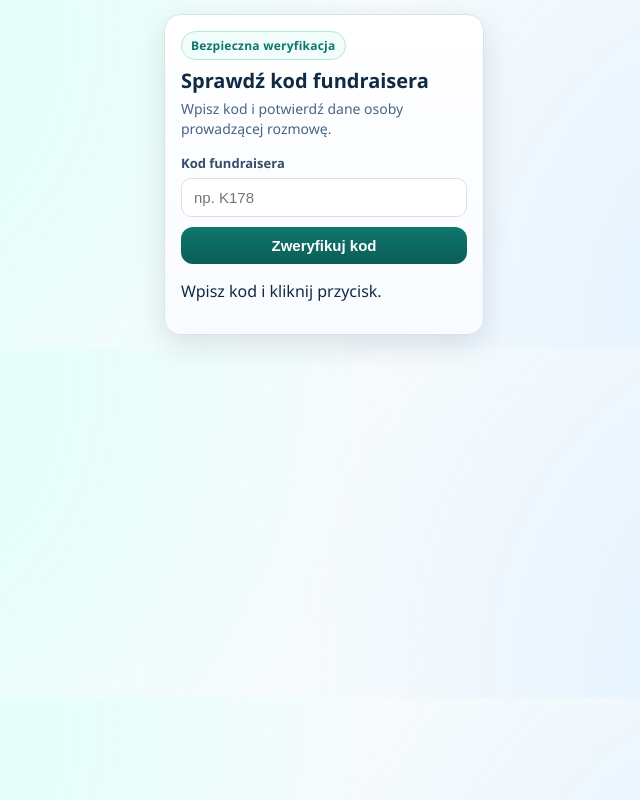
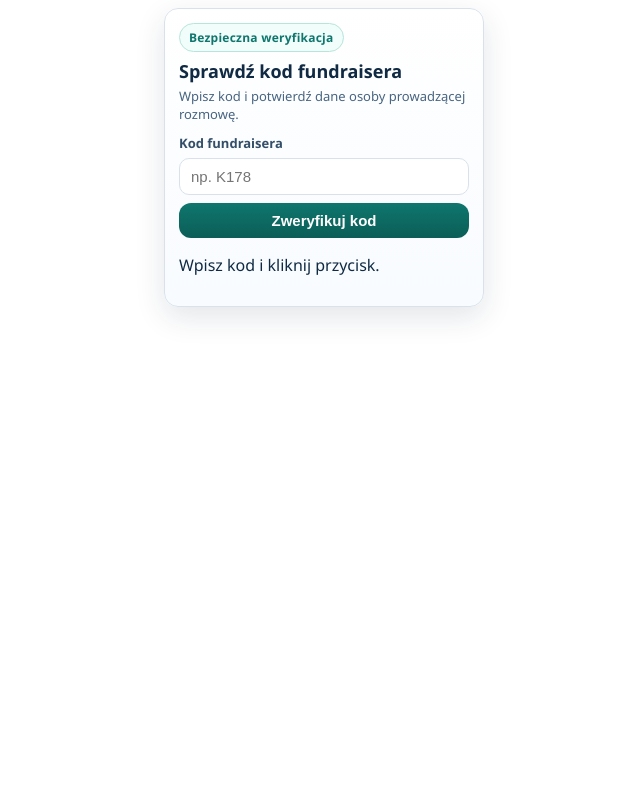
Before and after one commit to PiotrBilik/fundraiser-widget, a plain HTML site: page index.html in a window 1280 px wide. Shown: the whole page, without its empty margins (316-956 px from the left). Drawn offline with Linux system fonts and the light colour scheme.

Commit message:
Update style.css

```diff
--- a/style.css
+++ b/style.css
@@ -17,20 +17,17 @@
 
 body {
   margin: 0;
-  padding: 14px;
+  padding: 8px;
   font-family: "Avenir Next", "Segoe UI", "Noto Sans", sans-serif;
   color: var(--ink);
-  background:
-    radial-gradient(circle at 10% 10%, #e6fffa 0, #e6fffa 20%, transparent 48%),
-    radial-gradient(circle at 90% 90%, #e9f5ff 0, #e9f5ff 18%, transparent 46%),
-    #f7fbfc;
+  background: transparent;
 }
 
 .widget {
   width: min(100%, 320px);
   margin: 0 auto;
-  padding: 16px;
-  border-radius: 16px;
+  padding: 14px;
+  border-radius: 14px;
   border: 1px solid var(--border);
   background: linear-gradient(180deg, #ffffff 0%, var(--panel) 100%);
   box-shadow: 0 10px 30px rgba(16, 42, 67, 0.12);
@@ -52,14 +49,14 @@ body {
 
 h1 {
   margin: 0;
-  font-size: 20px;
+  font-size: 18px;
   line-height: 1.25;
 }
 
 .intro {
-  margin: 6px 0 14px;
+  margin: 4px 0 10px;
   color: var(--muted);
-  font-size: 14px;
+  font-size: 13px;
   line-height: 1.45;
 }
 
@@ -73,8 +70,8 @@ label {
 
 input {
   width: 100%;
-  padding: 10px 12px;
-  margin-bottom: 10px;
+  padding: 9px 11px;
+  margin-bottom: 8px;
   border: 1px solid var(--border);
   border-radius: 10px;
   font-size: 15px;
@@ -90,7 +87,7 @@ input:focus {
 
 button {
   width: 100%;
-  padding: 10px;
+  padding: 9px;
   border: 0;
   border-radius: 12px;
   font-size: 15px;
@@ -115,13 +112,13 @@ button:active {
 }
 
 .result {
-  margin: 10px 0 0;
-  min-height: 46px;
-  padding: 10px;
+  margin: 8px 0 0;
+  min-height: 40px;
+  padding: 9px;
   border-radius: 10px;
   text-align: center;
   background: #f1f5f9;
-  font-size: 14px;
+  font-size: 13px;
   border: 1px solid #d9e2ec;
   color: #334e68;
   animation: fade-in 260ms ease both;
```
